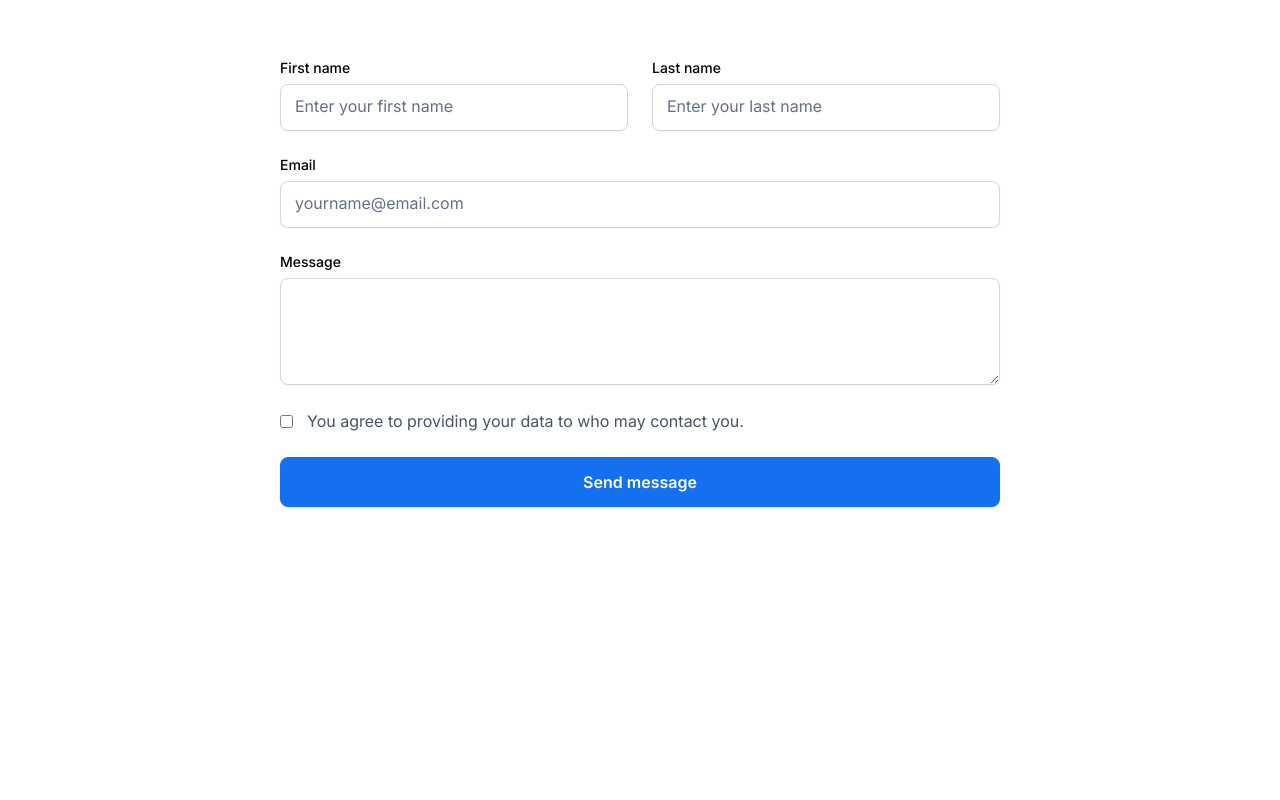
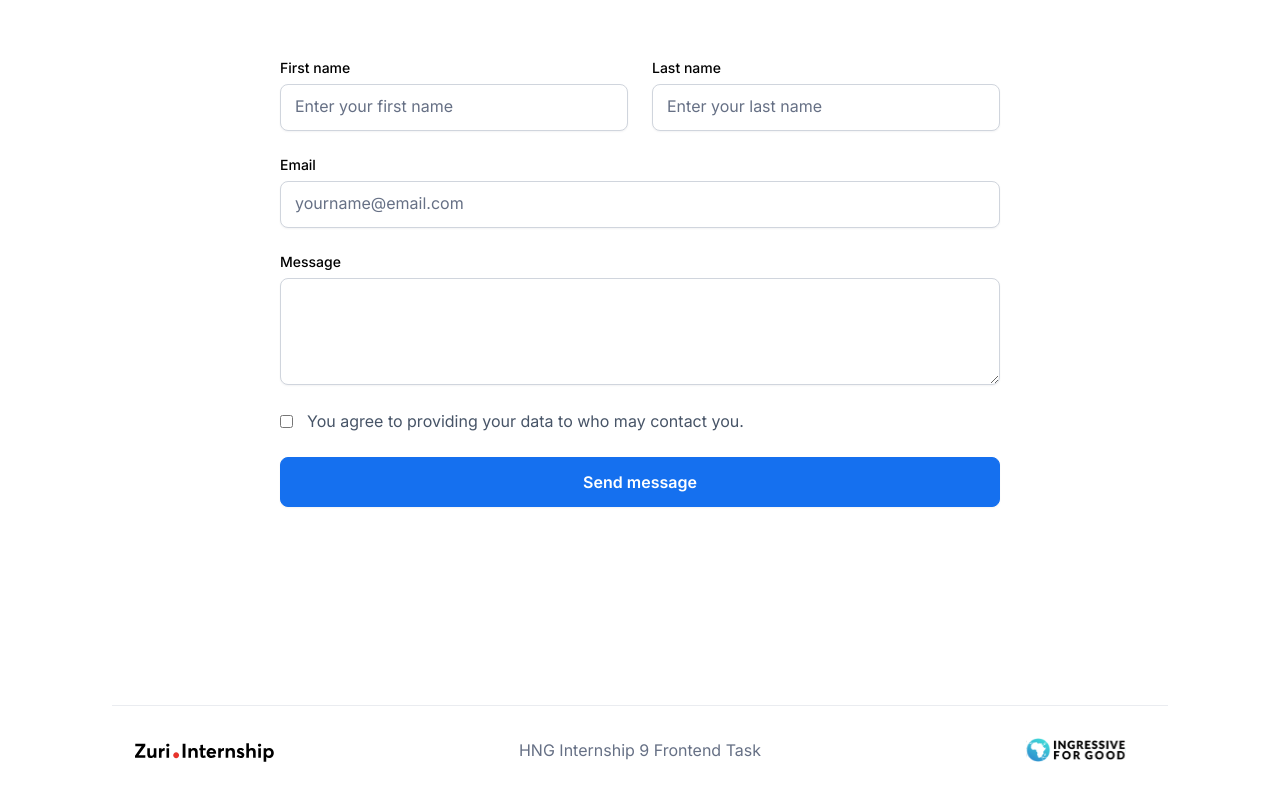
Before and after one commit to babajide234/hng9-stage1, a React (Vite) app: page /contact in a window 1280 px wide. Shown: the part 258-1058 px from the top of the page. Before the commit the page ends 915 px from the top, so only its background shows below. Built offline with nearby package versions, Linux system fonts and the light colour scheme; a web font is replaced by a local one.

Commit message:
feat: Added layouts

```diff
--- /dev/null
+++ b/src/Layout/MainLayout.jsx
@@ -0,0 +1,20 @@
+import React from 'react'
+import Zuri from '../assets/ZuriLogo.svg';
+import Di from '../assets/ll.svg';
+import { Outlet } from 'react-router-dom';
+const MainLayout = () => {
+  return (
+    <>
+        <Outlet/>
+        <footer className="footer__section">
+                <div className="footer__container">
+                    <img src={Zuri} alt="" />
+                    <h2 className="">HNG Internship 9 Frontend Task</h2>
+                    <img src={Di} alt="" />
+                </div>
+        </footer>
+    </>
+  )
+}
+
+export default MainLayout
--- a/src/pages/Home.jsx
+++ b/src/pages/Home.jsx
@@ -3,8 +3,6 @@
 import Share from '../assets/share.svg';
 import Slack from '../assets/slack.svg';
 import Github from '../assets/Social icon.svg';
-import Zuri from '../assets/ZuriLogo.svg';
-import Di from '../assets/ll.svg';
 
 const Home = () => {
 
@@ -89,13 +87,6 @@
               </div>
           </section>
         </main>
-        <footer className="footer__section">
-                <div className="footer__container">
-                    <img src={Zuri} alt="" />
-                    <h2 className="">HNG Internship 9 Frontend Task</h2>
-                    <img src={Di} alt="" />
-                </div>
-        </footer>
     </>
   )
 }
--- a/src/route/Routes.jsx
+++ b/src/route/Routes.jsx
@@ -1,9 +1,10 @@
 import { createBrowserRouter, createRoutesFromElements, Route } from "react-router-dom";
 import Home from "../pages/Home";
 import Contactme from "../pages/Contactme";
+import MainLayout from "../Layout/MainLayout";
 const Router = createBrowserRouter(
     createRoutesFromElements(
-        <Route path="/">
+        <Route path="/" element={<MainLayout/>}>
             <Route path="/" element={<Home/>} />
             <Route path="/contact" element={<Contactme/>} />
         </Route>
```
